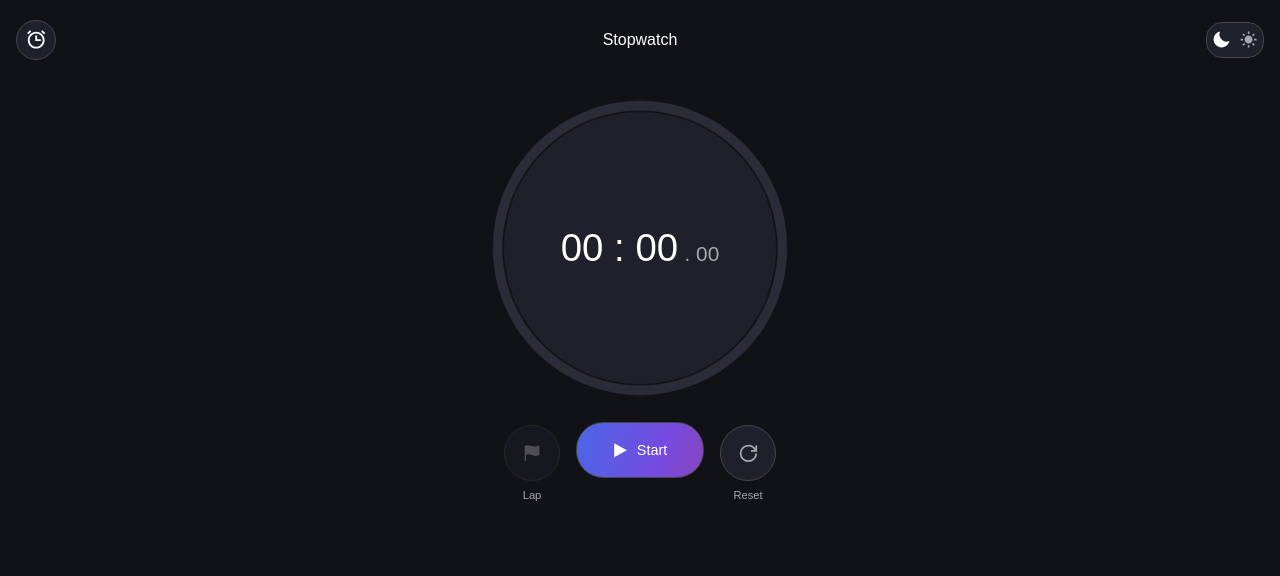
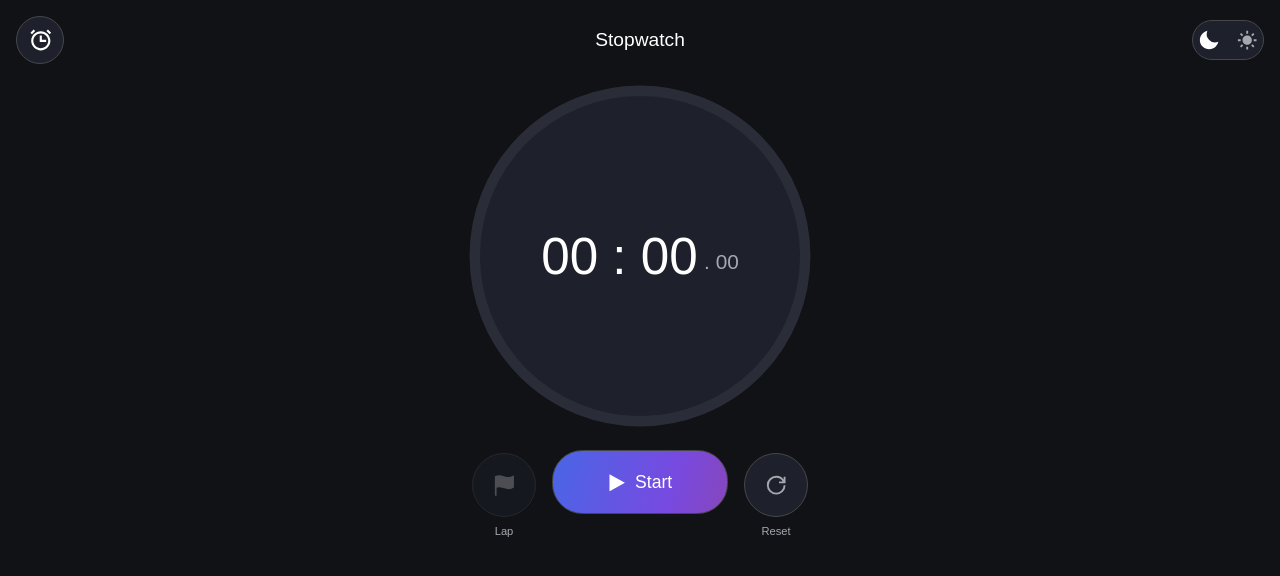
Before and after one commit to Amirhosein-Abbasi1/react-stopwatch, a React app: page / in a window 1280 px wide. Built offline with nearby package versions, Linux system fonts and the light colour scheme.

Commit message:
14 - Make UI responsive

```diff
--- a/src/style.css
+++ b/src/style.css
@@ -305,3 +305,84 @@ body {
   color: var(--text-secondary);
   font-size: 0.75rem;
 }
+
+/* RESPONSIVE ----------------------- */
+
+/* ---------- 375px ---------- */
+@media (min-width: 375px) {
+  .timer-section-wrapper {
+    width: 21rem;
+    height: 21rem;
+    margin-top: 1rem;
+  }
+  .timer-section {
+    width: 19rem;
+    height: 19rem;
+    font-size: 3rem;
+  }
+  .start-btn {
+    width: 10rem;
+    height: 4rem;
+    font-size: 1rem;
+    border-radius: 1.9rem;
+  }
+  .btn-with-title button {
+    width: 4rem;
+    height: 4rem;
+  }
+  .lap-section {
+    width: 19rem;
+  }
+}
+
+/* ---------- 425px ---------- */
+@media (min-width: 425px) {
+  .title-name {
+    font-size: 1.2rem;
+  }
+  .world-time-btn {
+    width: 3rem;
+    height: 3rem;
+    padding-left: 0.7rem;
+  }
+  .world-time-icon {
+    font-size: 1.6rem;
+  }
+  .world-time-btn:hover {
+    width: 6.5rem;
+  }
+  .world-time-text {
+    padding-left: 1rem;
+  }
+  .theme-btn {
+    width: 4.5rem;
+    height: 2.5rem;
+    font-size: 1.4rem;
+    border-radius: 1.4rem;
+    padding: 0.5rem;
+  }
+  .timer-section-wrapper {
+    width: 22rem;
+    height: 22rem;
+    margin-top: 1rem;
+  }
+  .timer-section {
+    width: 20rem;
+    height: 20rem;
+    font-size: 3.2rem;
+  }
+  .start-btn {
+    width: 11rem;
+    font-size: 1.1rem;
+  }
+  .btn-with-title button {
+    font-size: 1.3rem;
+  }
+  .btn-with-title .reset-btn {
+    font-size: 1.4rem;
+  }
+  .lap-section {
+    width: 19rem;
+    max-height: 13rem;
+  }
+}
```
